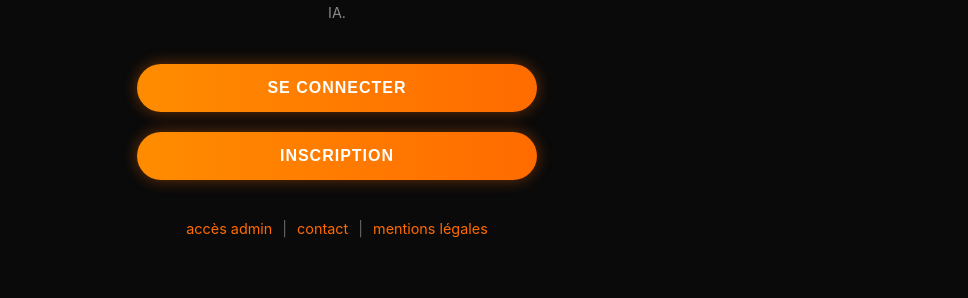
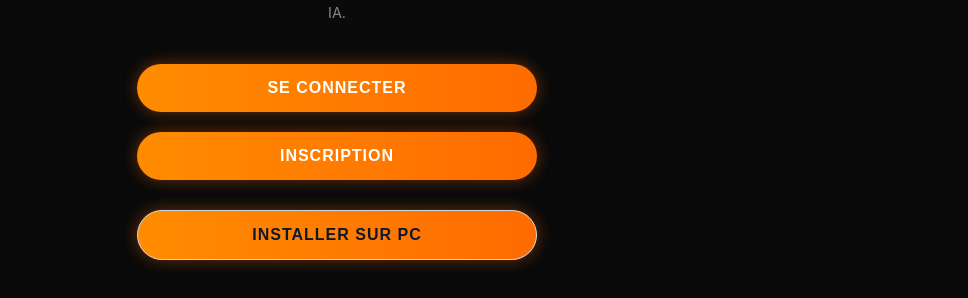
Before and after one commit to jmmichiels1981-coder/Artisanflo-appli, a React (Vite) app in the folder frontend/: page / in a window 1280 px wide. Shown: the part 637-935 px from the top of the page, without its empty margins (303-1271 px from the left). Before the commit the page ends 894 px from the top, so only its background shows below. Built offline with nearby package versions, Linux system fonts and the light colour scheme; no server answers.

Commit message:
feat: make desktop install button always visible with manual fallback

```diff
--- a/frontend/src/components/HomePage.jsx
+++ b/frontend/src/components/HomePage.jsx
@@ -40,7 +40,10 @@ const HomePage = () => {
     }, []);
 
     const handleInstallClick = async () => {
-        if (!installPrompt) return;
+        if (!installPrompt) {
+            alert("L'installation automatique n'est pas disponible pour le moment.\n\nVeuillez utiliser l'option 'Installer l'application' dans le menu de votre navigateur (généralement en haut à droite).");
+            return;
+        }
         installPrompt.prompt();
         const { outcome } = await installPrompt.userChoice;
         console.log(`User response to the install prompt: ${outcome}`);
@@ -85,7 +88,7 @@ const HomePage = () => {
                     <button className="btn btn-primary" onClick={() => navigate('/login')}>SE CONNECTER</button>
                     <button className="btn btn-primary" onClick={() => navigate('/register')}>INSCRIPTION</button>
 
-                    {isDesktop && installPrompt && (
+                    {isDesktop && (
                         <button
                             className="btn btn-primary"
                             style={{ marginTop: '10px', backgroundColor: '#e2e8f0', color: '#0f172a', border: '1px solid #cbd5e1' }}
```
